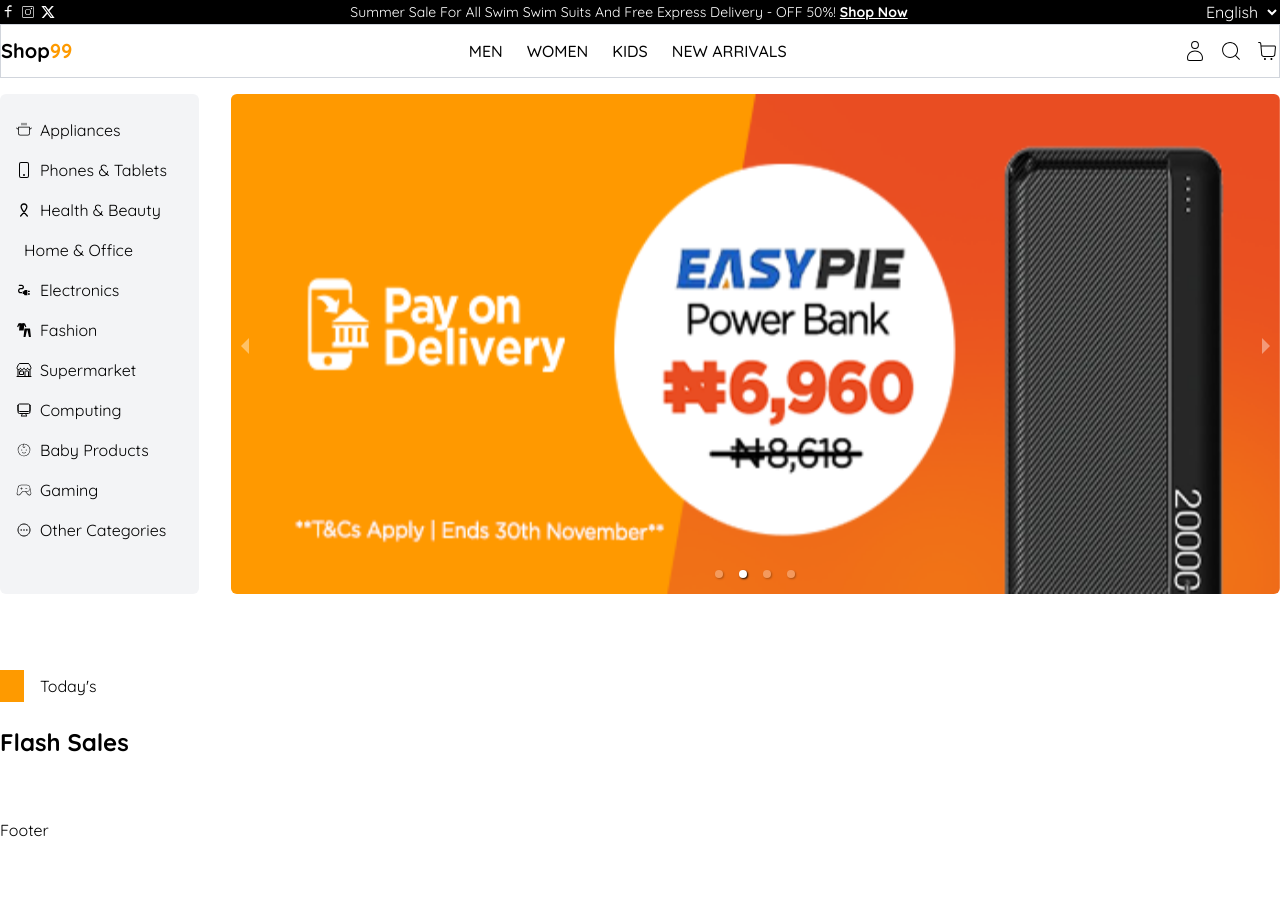
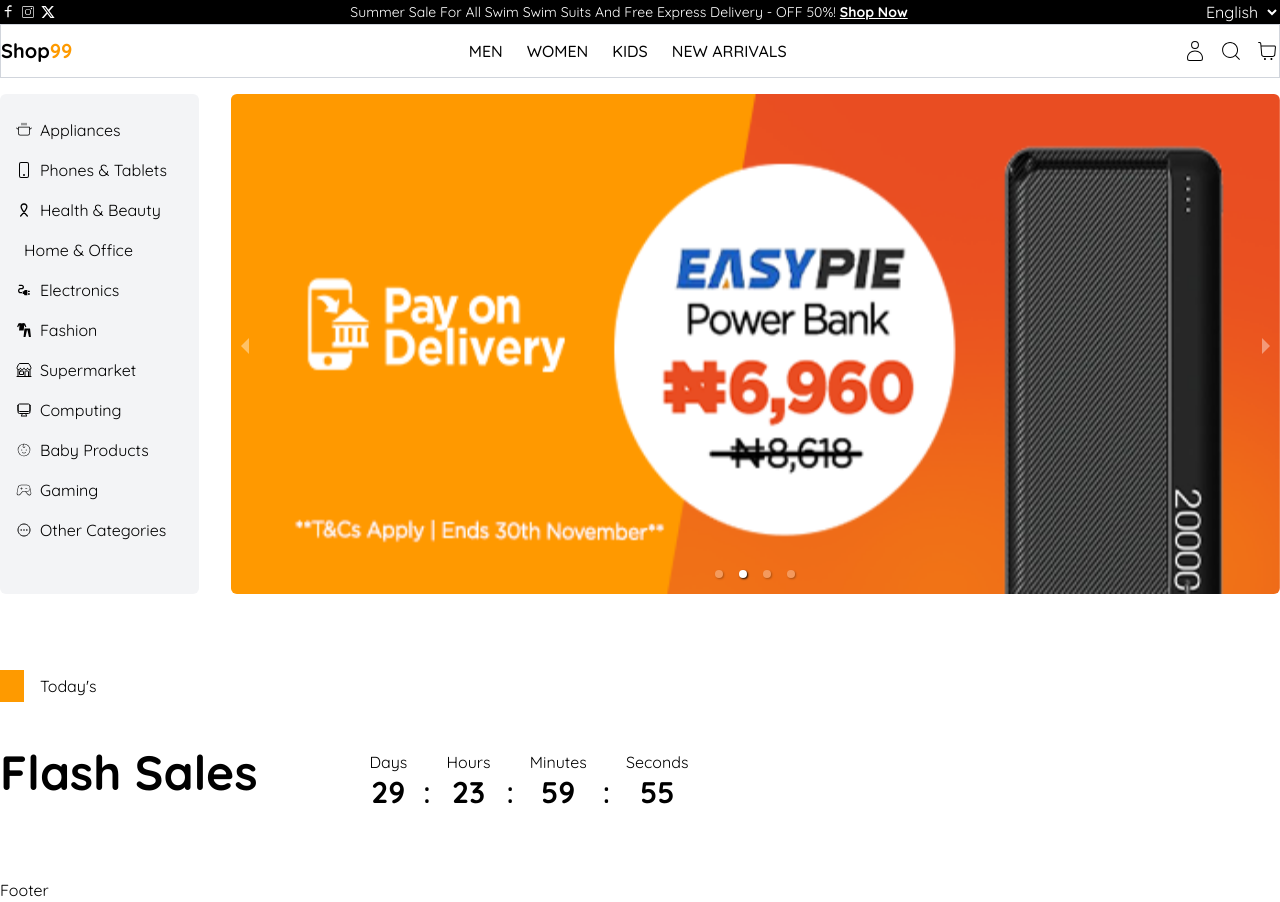
Before and after one commit to Remigit99/myshop99, a React (Vite) app: page / in a window 1280 px wide. Before the commit the page ends 842 px from the top, so only its background shows below. Built offline with nearby package versions, Linux system fonts and the light colour scheme.

Commit message:
implement flash sales countdown

```diff
--- a/package.json
+++ b/package.json
@@ -14,6 +14,7 @@
     "@tailwindcss/vite": "^4.1.16",
     "keen-slider": "^6.8.6",
     "react": "^19.1.1",
+    "react-countdown": "^2.3.6",
     "react-dom": "^19.1.1",
     "react-icons": "^5.5.0",
     "react-redux": "^9.2.0",
--- a/src/component/common/FlashSales.jsx
+++ b/src/component/common/FlashSales.jsx
@@ -1,6 +1,11 @@
-import React from 'react'
+import Countdown from "react-countdown";
+import CountDownRendered from "../../utils/CountDownRendered";
 
 const FlashSales = () => {
+
+const targetDate = new Date();
+targetDate.setDate(targetDate.getDate() + 30); // Set target time to 30 days from now
+
     return (
         <section className='py-15'>
             <div className="container mx-auto">
@@ -9,14 +14,25 @@
                         <div className='w-6 h-8 bg-amber-500'></div>
                         <p className='text-[16px]'>Today's </p>
                     </div>
+
+                    <div className='flex flex-start items-center gap-20'>
                         <div className='flex flex-start items-center gap-4'>
-                    <h2 className='font-bold text-2xl'>Flash Sales</h2>
+                            <h2 className='font-bold text-5xl'>Flash Sales</h2>
                             <div></div>
+                        </div>
+
+                        <>
+                        <Countdown date={targetDate} renderer={CountDownRendered} />
+                        </>
+
                     </div>
                 </div>
 
 
-            <div></div>
+                <div>
+                    {/* Flash sales content goes here */}
+
+                </div>
             </div>
         </section>
     )
--- /dev/null
+++ b/src/utils/CountDownRendered.jsx
@@ -0,0 +1,46 @@
+import Countdown from "react-countdown"
+
+const CountDownRendered = ({ days, hours, minutes, seconds, completed }) => {
+
+  if (completed) {
+    // Render a completed state
+    return <span>Flash Sale has ended!</span>;
+  } else {
+
+    return (
+      <div className='flex flex-start items-center gap-4 mt-4 text-center w-max px-4 py-2'>
+        <div>
+          <p className=''>Days</p>
+          <h1 className='text-3xl font-bold'>{String(days).padStart(2, "0")}</h1>
+        </div>
+
+        <div className='font-semibold text-3xl mt-6'>:</div>
+
+        <div>
+          <p>Hours</p>
+          <h1 className='text-3xl font-bold'>{String(hours).padStart(2, "0")}</h1>
+        </div>
+
+        <div className='font-semibold text-3xl mt-6'>:</div>
+
+
+        <div>
+          <p>Minutes</p>
+          <h1 className='text-3xl font-bold'>{String(minutes).padStart(2, "0")}</h1>
+        </div>
+
+        <div className='font-semibold text-3xl mt-6'>:</div>
+
+
+        <div>
+          <p>Seconds</p>
+          <h1 className='text-3xl font-bold'>{String(seconds).padStart(2, "0")}</h1>
+        </div>
+
+
+      </div>
+    )
+  }
+}
+
+export default CountDownRendered;
```
Also changed, not shown: 1 other file (tests, documents, lock files or other folders). Lines whose indentation alone changed are shown as unchanged.
